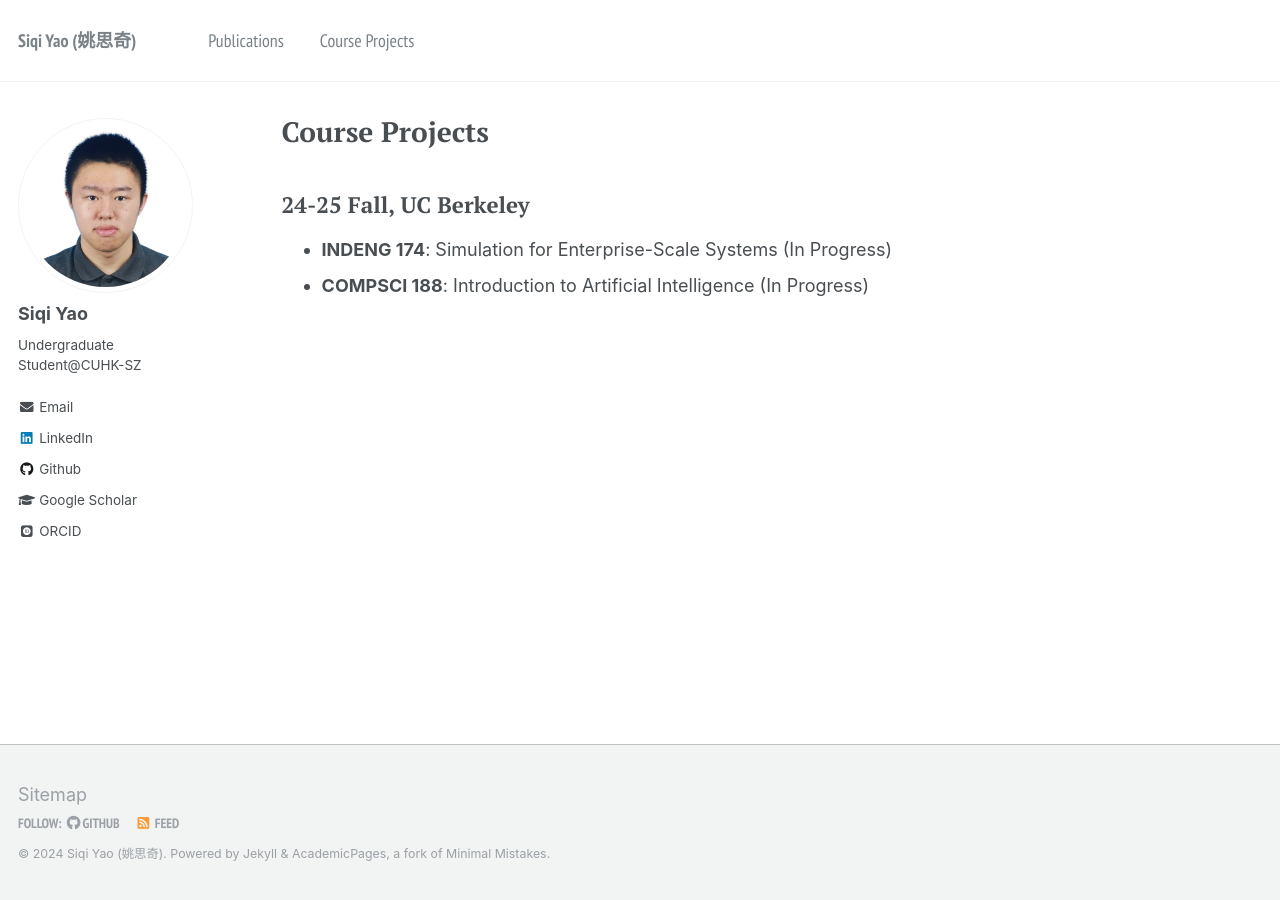
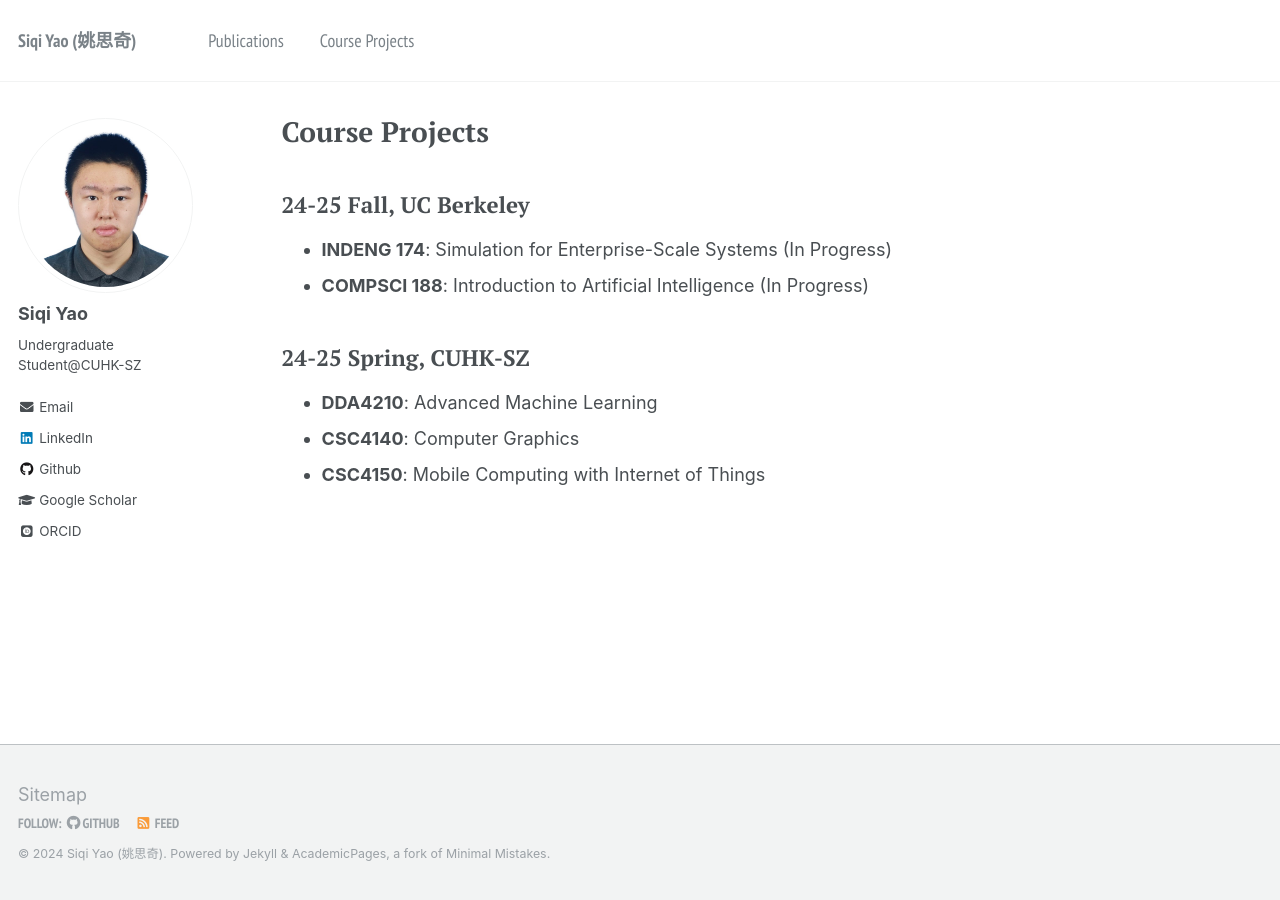
Before and after one commit to YaoSiqi2003/YaoSiqi2003.github.io, a Jekyll site: the page built from _pages/course projects.md, in a window 1280 px wide. Built offline with Jekyll 4.4.1, drawn with Linux system fonts in a browser that asks for light colours; some web fonts are replaced.

Commit message:
Update course projects page content

```diff
--- a/_pages/course projects.md
+++ b/_pages/course projects.md
@@ -9,3 +9,9 @@ author_profile: true
 
 - **INDENG 174**: Simulation for Enterprise-Scale Systems (In Progress)
 - **COMPSCI 188**: Introduction to Artificial Intelligence (In Progress)
+
+## 24-25 Spring, CUHK-SZ
+
+- **DDA4210**: Advanced Machine Learning
+- **CSC4140**: Computer Graphics
+- **CSC4150**: Mobile Computing with Internet of Things
```
